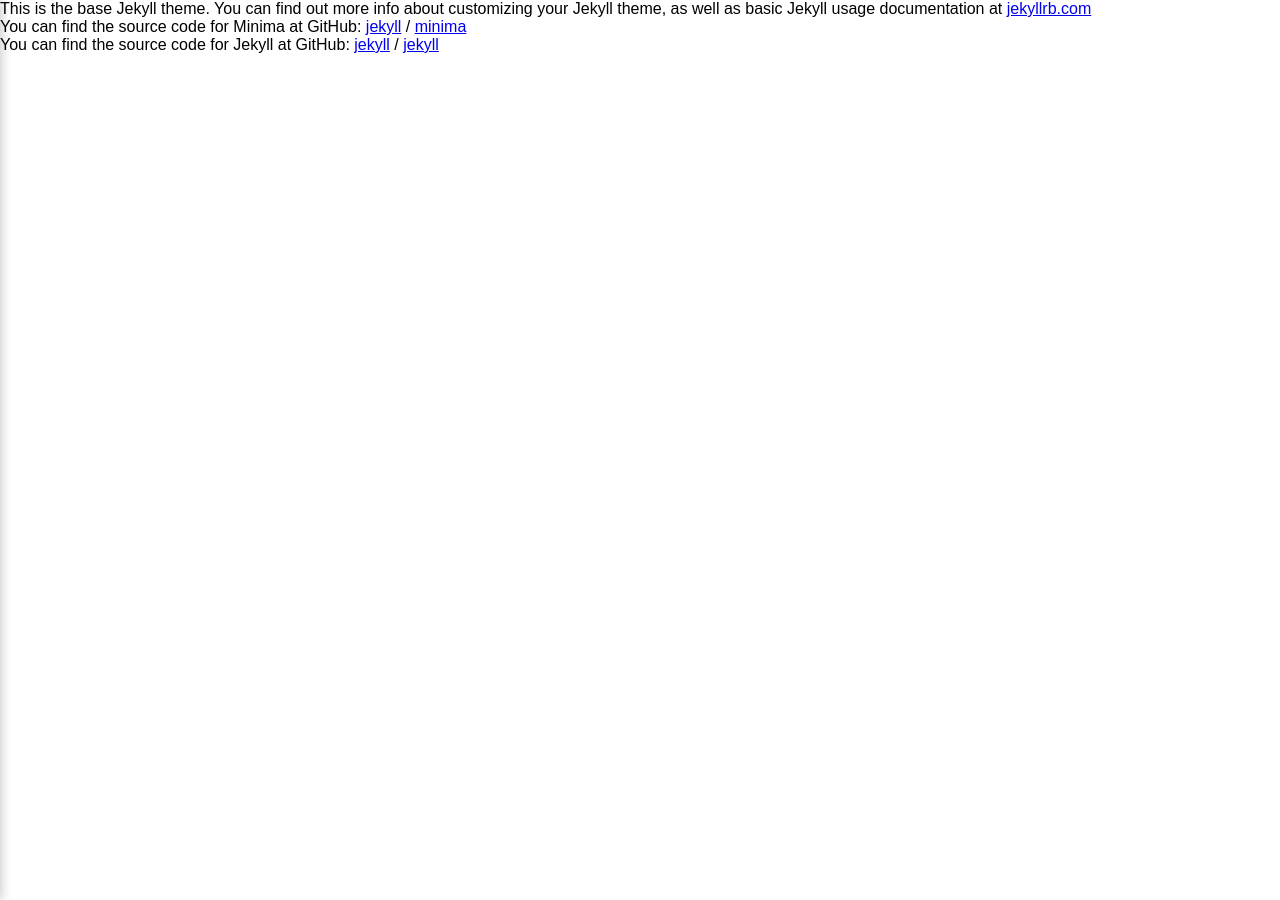
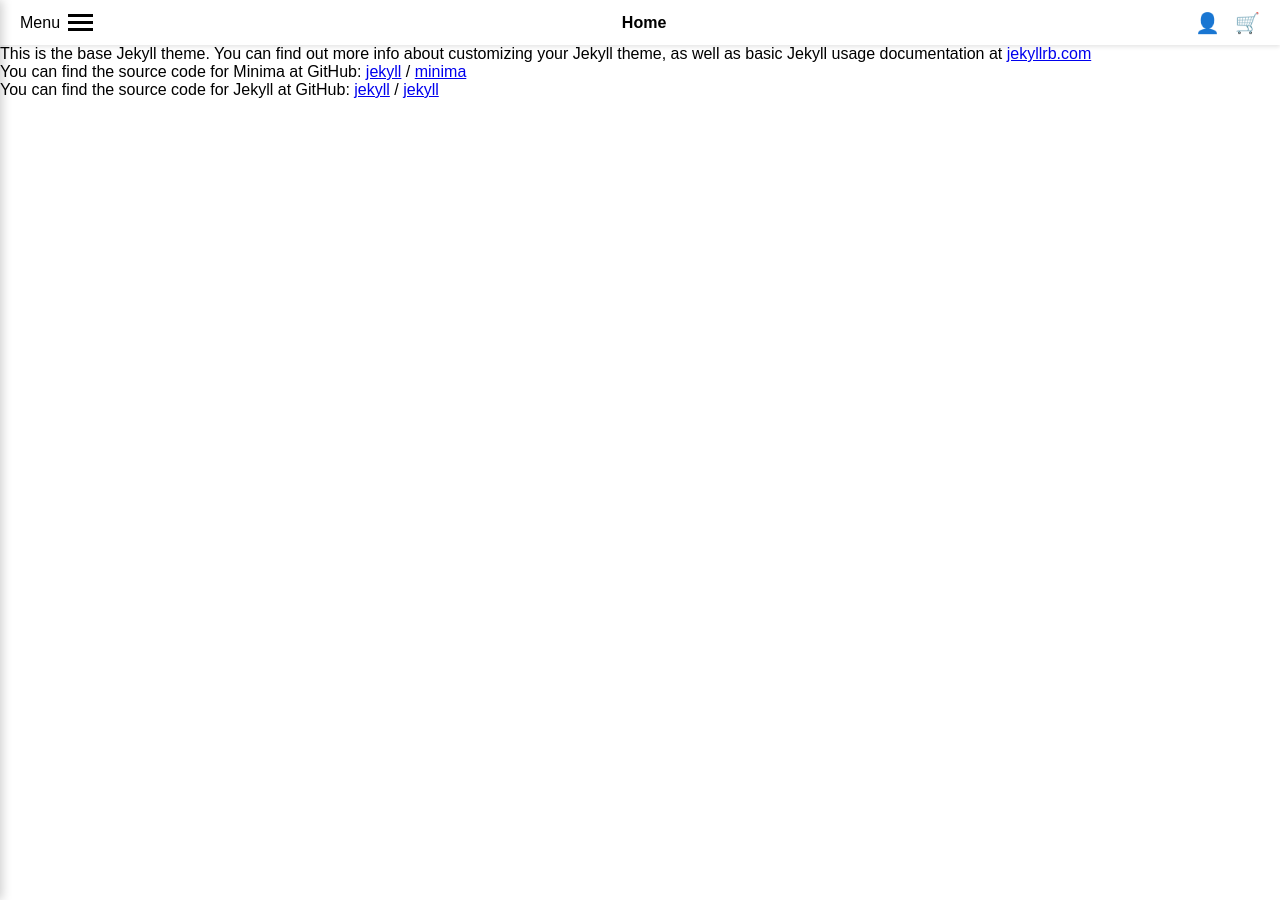
Before and after one commit to sirKonstantinos/mrKonstantinos.github.io, a Jekyll site: the page built from docs/about.markdown, in a window 1280 px wide. Built offline with Jekyll 4.4.1, drawn with Linux system fonts in a browser that asks for light colours.

Commit message:
Update default.html

```diff
--- a/docs/_layouts/default.html
+++ b/docs/_layouts/default.html
@@ -23,6 +23,23 @@
     </ul>
   </div>
 
+  <!-- Top navigation bar -->
+<div class="top-nav">
+  <div class="menu-left">
+    <span>Menu</span>
+    <div class="burger">
+    <div class="burger-line"></div>
+    <div class="burger-line"></div>
+    <div class="burger-line"></div>
+    </div>
+  </div>
+  <div class="menu-center">Home</div>
+  <div class="menu-right">
+    <span>👤</span>
+    <span>🛒</span>
+  </div>
+</div>
+
   <!-- Main content -->
   {{ content }}
 
```
